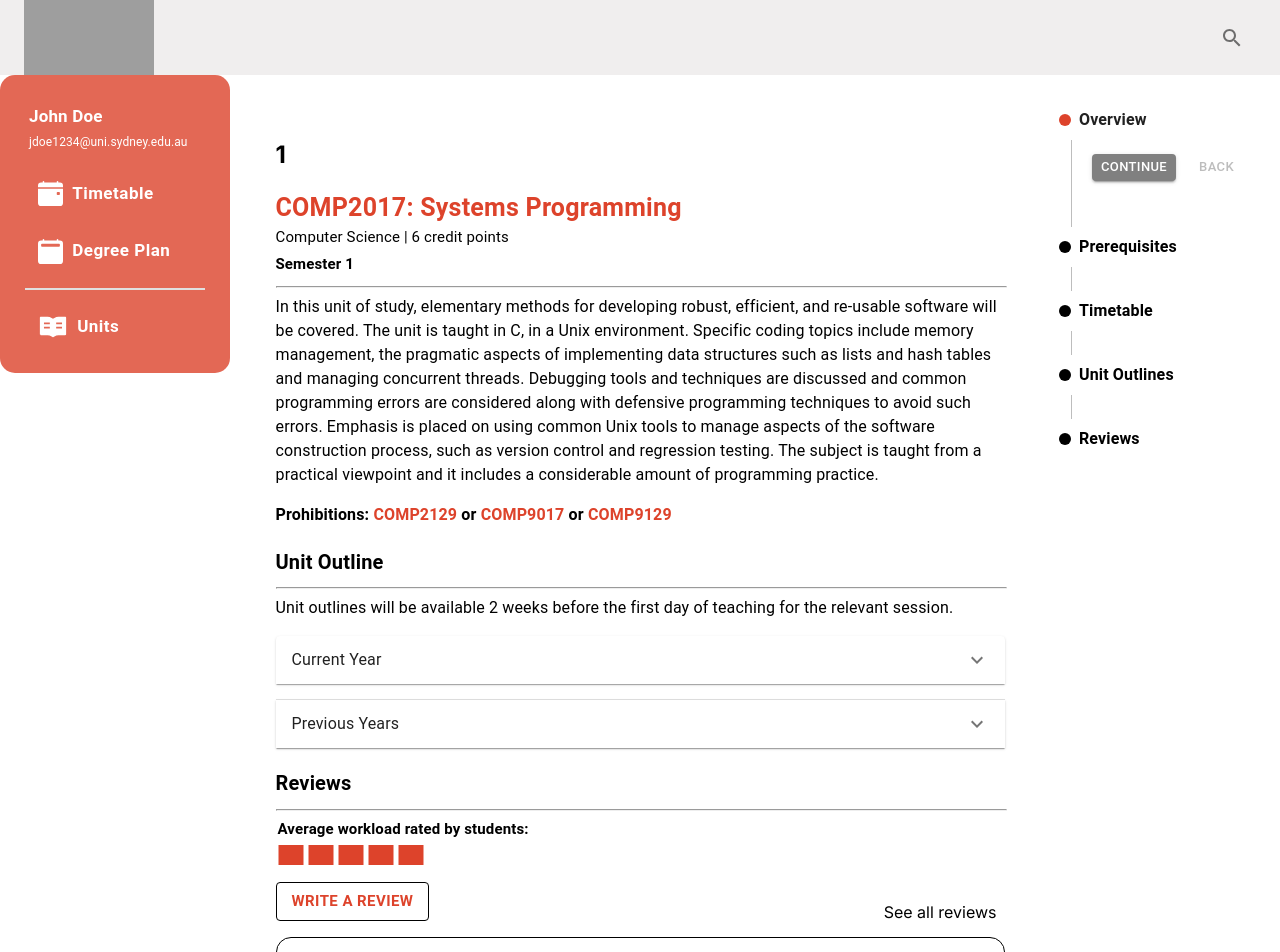
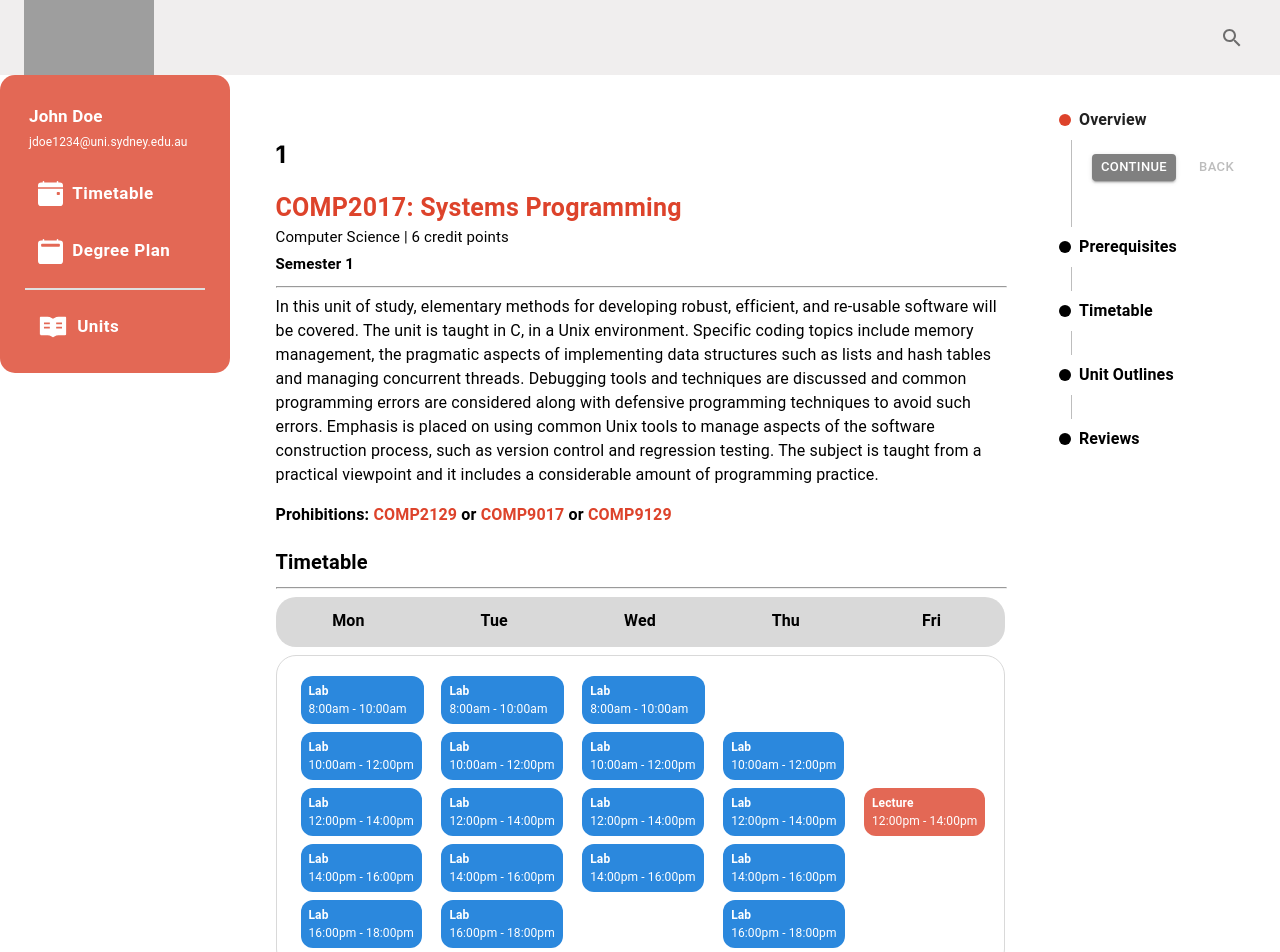
Before and after one commit to USYDUniTrack/UniTrack_WebApp, a Next.js app: page /units/1 in a window 1280 px wide. Shown: the top 952 px of the page. Built offline with nearby package versions, Linux system fonts and the light colour scheme; grey boxes are pictures that could not be loaded.

Commit message:
Added timetable to units/COMP2017 page

```diff
--- a/app/(mainPages)/units/[unit]/Reviews.js
+++ b/app/(mainPages)/units/[unit]/Reviews.js
@@ -23,7 +23,7 @@ const Reviews = () => {
         <Link href="#" underline="hover" sx={{float: 'right', textAlign: 'right', color: 'black', marginTop: 3.5, marginRight: 1}}>See all reviews</Link>
         <Stack spacing={1}>
             <Box component="span" sx={{ p: 2, border: 1, borderRadius: '15px' }}>
-                <Typography component="legend" sx={{fontWeight: 700, fontSize: '15px'}}>Average workload rated by students:</Typography>
+                <Typography component="legend" sx={{fontWeight: 700, fontSize: '15px'}}>Workload</Typography>
                     <Rating
                         name="read-only"
                         value={5}
@@ -37,7 +37,7 @@ const Reviews = () => {
             </Box>
 
             <Box component="span" sx={{ p: 2, border: 1, borderRadius: '15px' }}>
-                <Typography component="legend" sx={{fontWeight: 700, fontSize: '15px'}}>Average workload rated by students:</Typography>
+                <Typography component="legend" sx={{fontWeight: 700, fontSize: '15px'}}>Workload</Typography>
                     <Rating
                         name="read-only"
                         value={5}
--- a/app/(mainPages)/units/[unit]/Timetable.js
+++ b/app/(mainPages)/units/[unit]/Timetable.js
@@ -0,0 +1,158 @@
+"use client";
+
+import React from 'react';
+import { Typography, Box, Grid, Button} from '@mui/material';
+
+const Timetable = () => {
+    return(<>
+        <Typography sx={{ fontWeight: 700, fontSize: '20px' }}>Timetable</Typography>
+        <hr className='BottomBorderLine' />
+        <br />
+        {/* Timetable heading */}
+        <Box sx={{
+                display: 'grid',
+                gridTemplateColumns: 'repeat(5, 1fr)',
+                backgroundColor: '#D9D9D9',
+                borderRadius: 5,
+                gridTemplateRows: 'repeat(2, 25px)',
+                marginBottom: 1,
+                textAlign: 'center'
+            }}>
+            <Typography sx={{ marginTop: 1.5, fontWeight: 700 }}>Mon</Typography>
+            <Typography sx={{ marginTop: 1.5, fontWeight: 700 }}>Tue</Typography>
+            <Typography sx={{ marginTop: 1.5, fontWeight: 700 }}>Wed</Typography>
+            <Typography sx={{ marginTop: 1.5, fontWeight: 700 }}>Thu</Typography>
+            <Typography sx={{ marginTop: 1.5, fontWeight: 700 }}>Fri</Typography>
+        </Box>
+        {/* Timetable days */}
+        <Box sx={{ border: 1, borderRadius: 5, borderColor: '#D9D9D9' }}>
+            <br />
+            <Grid container spacing={1}>
+                {/* Row 1 */}
+                <Grid item xs={2.3} marginLeft={3}>
+                    <Button sx={{ backgroundColor: '#2B88DD', color: 'white', display: 'block', textAlign: 'left', textTransform: 'none', borderRadius: 3, minWidth: '123px' }}>
+                        <Typography sx={{fontSize: 12, fontWeight: 700}}>Lab</Typography>
+                        <Typography fontSize={12}>8:00am - 10:00am</Typography>
+                    </Button>
+                </Grid>
+                <Grid item xs={2.3}>
+                    <Button sx={{ backgroundColor: '#2B88DD', color: 'white', display: 'block', textAlign: 'left', textTransform: 'none', borderRadius: 3, minWidth: '123px' }}>
+                        <Typography sx={{fontSize: 12, fontWeight: 700}}>Lab</Typography>
+                        <Typography fontSize={12}>8:00am - 10:00am</Typography>
+                    </Button>
+                </Grid>
+                <Grid item xs={7}>
+                    <Button sx={{ backgroundColor: '#2B88DD', color: 'white', display: 'block', textAlign: 'left', textTransform: 'none', borderRadius: 3, minWidth: '123px' }}>
+                        <Typography sx={{fontSize: 12, fontWeight: 700}}>Lab</Typography>
+                        <Typography fontSize={12}>8:00am - 10:00am</Typography>
+                    </Button>
+                </Grid>
+                {/* Row 2 */}
+                <Grid item xs={2.3} marginLeft={3}>
+                    <Button sx={{ backgroundColor: '#2B88DD', color: 'white', display: 'block', textAlign: 'left', textTransform: 'none', borderRadius: 3 }}>
+                        <Typography sx={{fontSize: 12, fontWeight: 700}}>Lab</Typography>
+                        <Typography fontSize={12}>10:00am - 12:00pm</Typography>
+                    </Button>
+                </Grid>
+                <Grid item xs={2.3}>
+                    <Button sx={{ backgroundColor: '#2B88DD', color: 'white', display: 'block', textAlign: 'left', textTransform: 'none', borderRadius: 3 }}>
+                        <Typography sx={{fontSize: 12, fontWeight: 700}}>Lab</Typography>
+                        <Typography fontSize={12}>10:00am - 12:00pm</Typography>
+                    </Button>
+                </Grid>
+                <Grid item xs={2.3}>
+                    <Button sx={{ backgroundColor: '#2B88DD', color: 'white', display: 'block', textAlign: 'left', textTransform: 'none', borderRadius: 3 }}>
+                        <Typography sx={{fontSize: 12, fontWeight: 700}}>Lab</Typography>
+                        <Typography fontSize={12}>10:00am - 12:00pm</Typography>
+                    </Button>
+                </Grid>
+                <Grid item xs={4.6}>
+                    <Button sx={{ backgroundColor: '#2B88DD', color: 'white', display: 'block', textAlign: 'left', textTransform: 'none', borderRadius: 3 }}>
+                        <Typography sx={{fontSize: 12, fontWeight: 700}}>Lab</Typography>
+                        <Typography fontSize={12}>10:00am - 12:00pm</Typography>
+                    </Button>
+                </Grid>
+                {/* Row 3 */}
+                <Grid item xs={2.3} marginLeft={3}>
+                    <Button sx={{ backgroundColor: '#2B88DD', color: 'white', display: 'block', textAlign: 'left', textTransform: 'none', borderRadius: 3 }}>
+                        <Typography sx={{fontSize: 12, fontWeight: 700}}>Lab</Typography>
+                        <Typography fontSize={12}>12:00pm - 14:00pm</Typography>
+                    </Button>
+                </Grid>
+                <Grid item xs={2.3}>
+                    <Button sx={{ backgroundColor: '#2B88DD', color: 'white', display: 'block', textAlign: 'left', textTransform: 'none', borderRadius: 3 }}>
+                        <Typography sx={{fontSize: 12, fontWeight: 700}}>Lab</Typography>
+                        <Typography fontSize={12}>12:00pm - 14:00pm</Typography>
+                    </Button>
+                </Grid>
+                <Grid item xs={2.3}>
+                    <Button sx={{ backgroundColor: '#2B88DD', color: 'white', display: 'block', textAlign: 'left', textTransform: 'none', borderRadius: 3 }}>
+                        <Typography sx={{fontSize: 12, fontWeight: 700}}>Lab</Typography>
+                        <Typography fontSize={12}>12:00pm - 14:00pm</Typography>
+                    </Button>
+                </Grid>
+                <Grid item xs={2.3}>
+                    <Button sx={{ backgroundColor: '#2B88DD', color: 'white', display: 'block', textAlign: 'left', textTransform: 'none', borderRadius: 3 }}>
+                        <Typography sx={{fontSize: 12, fontWeight: 700}}>Lab</Typography>
+                        <Typography fontSize={12}>12:00pm - 14:00pm</Typography>
+                    </Button>
+                </Grid>
+                <Grid item xs={2.3}>
+                    <Button sx={{ backgroundColor: '#DD432B', opacity: '80%', color: 'white', display: 'block', textAlign: 'left', textTransform: 'none', borderRadius: 3 }}>
+                        <Typography sx={{fontSize: 12, fontWeight: 700}}>Lecture</Typography>
+                        <Typography fontSize={12}>12:00pm - 14:00pm</Typography>
+                    </Button>
+                </Grid>
+                {/* Row 4 */}
+                <Grid item xs={2.3} marginLeft={3}>
+                    <Button sx={{ backgroundColor: '#2B88DD', color: 'white', display: 'block', textAlign: 'left', textTransform: 'none', borderRadius: 3 }}>
+                        <Typography sx={{fontSize: 12, fontWeight: 700}}>Lab</Typography>
+                        <Typography fontSize={12}>14:00pm - 16:00pm</Typography>
+                    </Button>
+                </Grid>
+                <Grid item xs={2.3}>
+                    <Button sx={{ backgroundColor: '#2B88DD', color: 'white', display: 'block', textAlign: 'left', textTransform: 'none', borderRadius: 3 }}>
+                        <Typography sx={{fontSize: 12, fontWeight: 700}}>Lab</Typography>
+                        <Typography fontSize={12}>14:00pm - 16:00pm</Typography>
+                    </Button>
+                </Grid>
+                <Grid item xs={2.3}>
+                    <Button sx={{ backgroundColor: '#2B88DD', color: 'white', display: 'block', textAlign: 'left', textTransform: 'none', borderRadius: 3 }}>
+                        <Typography sx={{fontSize: 12, fontWeight: 700}}>Lab</Typography>
+                        <Typography fontSize={12}>14:00pm - 16:00pm</Typography>
+                    </Button>
+                </Grid>
+                <Grid item xs={4.6}>
+                    <Button sx={{ backgroundColor: '#2B88DD', color: 'white', display: 'block', textAlign: 'left', textTransform: 'none', borderRadius: 3 }}>
+                        <Typography sx={{fontSize: 12, fontWeight: 700}}>Lab</Typography>
+                        <Typography fontSize={12}>14:00pm - 16:00pm</Typography>
+                    </Button>
+                </Grid>
+                {/* Row 5 */}
+                <Grid item xs={2.3} marginLeft={3}>
+                    <Button sx={{ backgroundColor: '#2B88DD', color: 'white', display: 'block', textAlign: 'left', textTransform: 'none', borderRadius: 3 }}>
+                        <Typography sx={{fontSize: 12, fontWeight: 700}}>Lab</Typography>
+                        <Typography fontSize={12}>16:00pm - 18:00pm</Typography>
+                    </Button>
+                </Grid>
+                <Grid item xs={4.6}>
+                    <Button sx={{ backgroundColor: '#2B88DD', color: 'white', display: 'block', textAlign: 'left', textTransform: 'none', borderRadius: 3 }}>
+                        <Typography sx={{fontSize: 12, fontWeight: 700}}>Lab</Typography>
+                        <Typography fontSize={12}>16:00pm - 18:00pm</Typography>
+                    </Button>
+                </Grid>
+                <Grid item xs={4.6}>
+                    <Button sx={{ backgroundColor: '#2B88DD', color: 'white', display: 'block', textAlign: 'left', textTransform: 'none', borderRadius: 3 }}>
+                        <Typography sx={{fontSize: 12, fontWeight: 700}}>Lab</Typography>
+                        <Typography fontSize={12}>16:00pm - 18:00pm</Typography>
+                    </Button>
+                </Grid>
+            </Grid>
+            <br />
+        </Box>
+
+        <br />
+    </>)
+}
+
+export default Timetable;
--- a/app/(mainPages)/units/[unit]/page.js
+++ b/app/(mainPages)/units/[unit]/page.js
@@ -2,7 +2,7 @@ import UnitDescription from './UnitDescription';
 import Reviews from './Reviews';
 import VerticalLinearStepper from './steps';
 import UnitOutline from './UnitOutline';
-// import Timetable from './Timetable';
+import Timetable from './Timetable';
 // import Tree from './Tree';
 
 export default function Unit({params}) {
@@ -11,6 +11,7 @@ export default function Unit({params}) {
         <div className='centerContentWrapper'>
           <h2>{params.unit}</h2>
           <UnitDescription />
+          <Timetable />
           <UnitOutline />
           <Reviews />
         </div>
```
